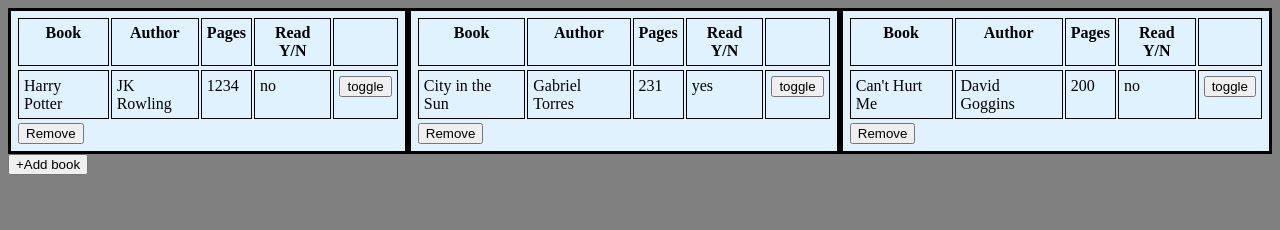
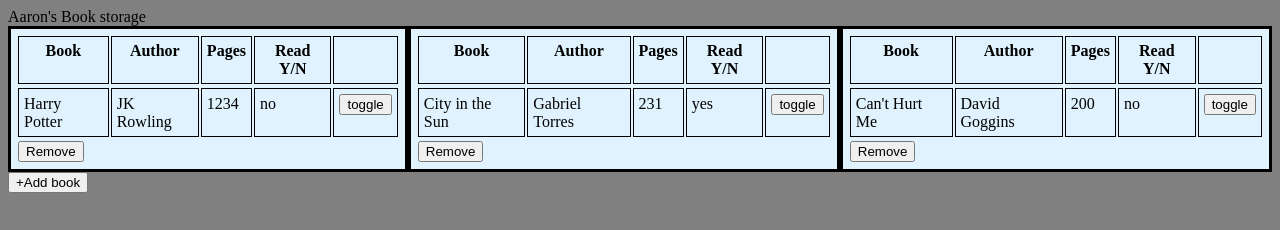
Before and after one commit to aaronbaut/library, a plain HTML site: page index.html in a window 1280 px wide. Drawn offline with Linux system fonts and the light colour scheme.

Commit message:
Add header with text

```diff
--- a/index.html
+++ b/index.html
@@ -8,6 +8,9 @@
     <link rel="stylesheet" href="style.css">
 </head>
 <body>
+    <div class="header">
+        <div>Aaron's Book storage</div>
+    </div>
     <div class="container"></div>
     <button class="new">+Add book</button>
     <form class="addBook" action="" method="post">
```
